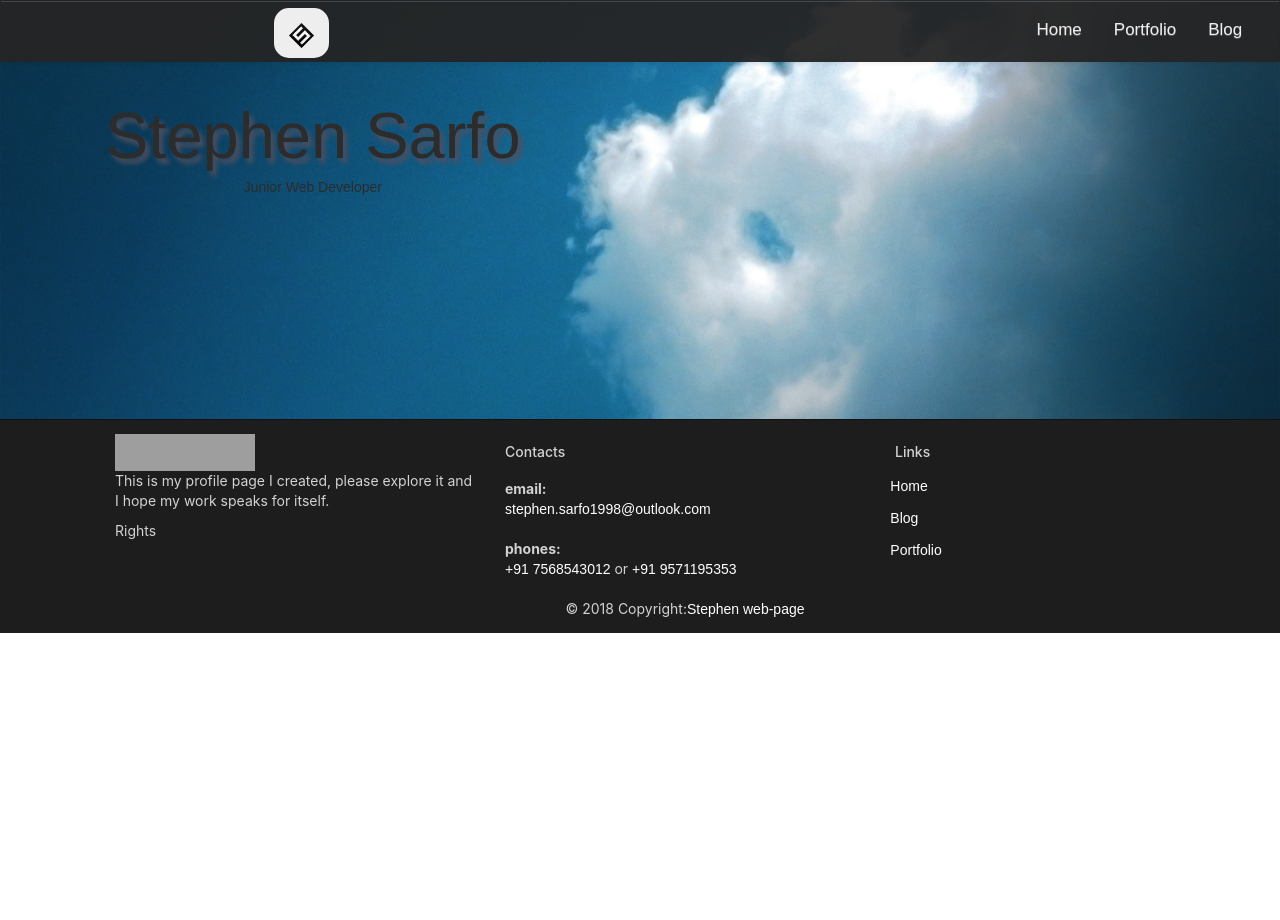
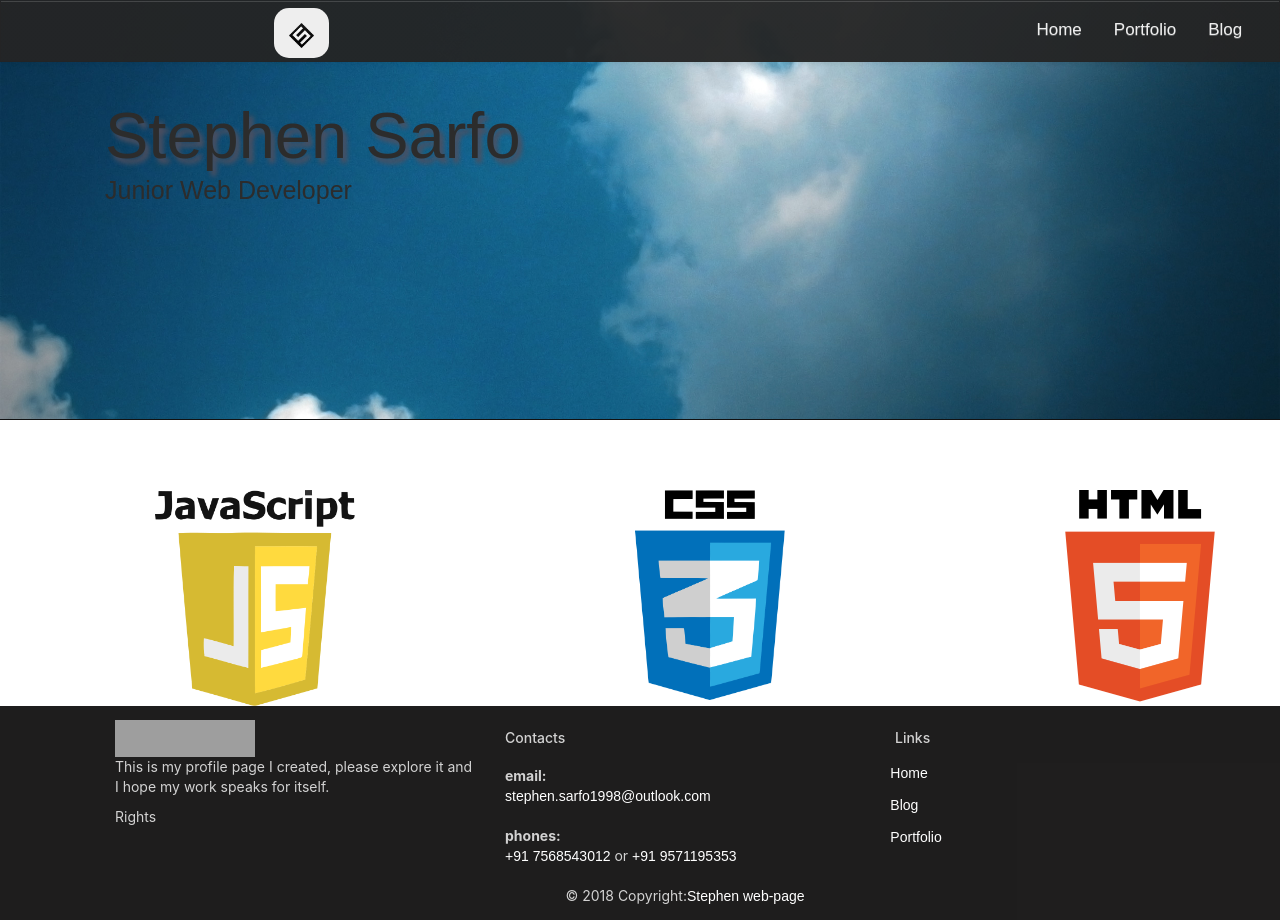
Before and after one commit to Stephen8898/Profile-Page-new, a React (Create React App) app: page / in a window 1280 px wide. Before the commit the page ends 800 px from the top, so only its background shows below. Built offline with nearby package versions, Linux system fonts and the light colour scheme; grey boxes are pictures that could not be loaded.

Commit message:
Fixed content box isssue with row tag

```diff
--- a/src/components/Home.jsx
+++ b/src/components/Home.jsx
@@ -39,6 +39,7 @@ export default class Home extends Component {
     };
     return (
       <div>
+        {/* <Grid> */}
           <header className="page-header" style={pageheader}>
           {/* <div className="overlay"></div> */}
           <div className="container">
@@ -46,25 +47,31 @@ export default class Home extends Component {
           <div className="col-lg-8 col-md-10 mx-auto">
             <div className="page-info">
             <h1>Stephen Sarfo</h1>
-              <span className="subheading">Junior Web Developer</span>
+              <h4>Junior Web Developer</h4>
              </div>
             </div>
           </div>
          </div>
         </header>
-{/*
+   <Grid>
     <Row sm={2} md={3} className="show-grid test-center" responsive>
          <div  className="logos">
+         {/* <Col> */}
          <Image src="assets/html-5-logo.png" placeholder="Image here"  className="html-logo" height="200px" width="150px" responsive/>
+         {/* </Col>
+         <Col> */}
          <Image src="assets/css-svg-logo.png" placeholder="Image here"  className="css-logo" height="200px" width="150px" responsive/>
+         {/* </Col>
+         <Col> */}
          <Image src="assets/javascript_badge.png" placeholder="Image here"  className="js-logo" height="200px" width="200px" responsive/>
+         {/* </Col> */}
          </div>
-          </Row> */}
+      </Row>
           <Row>
 
           </Row>
 
-
+      </Grid>
       </div>
     )
   }
```
Lines whose indentation alone changed are shown as unchanged.
